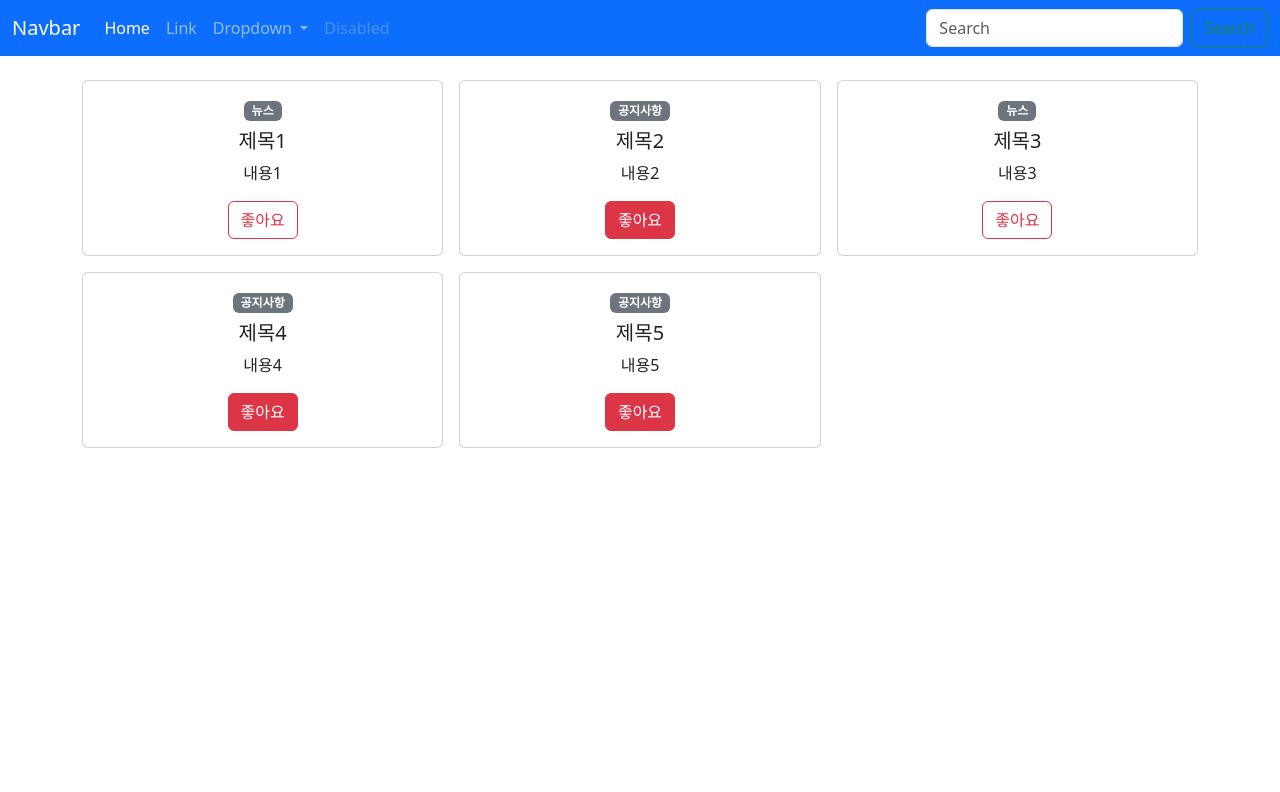
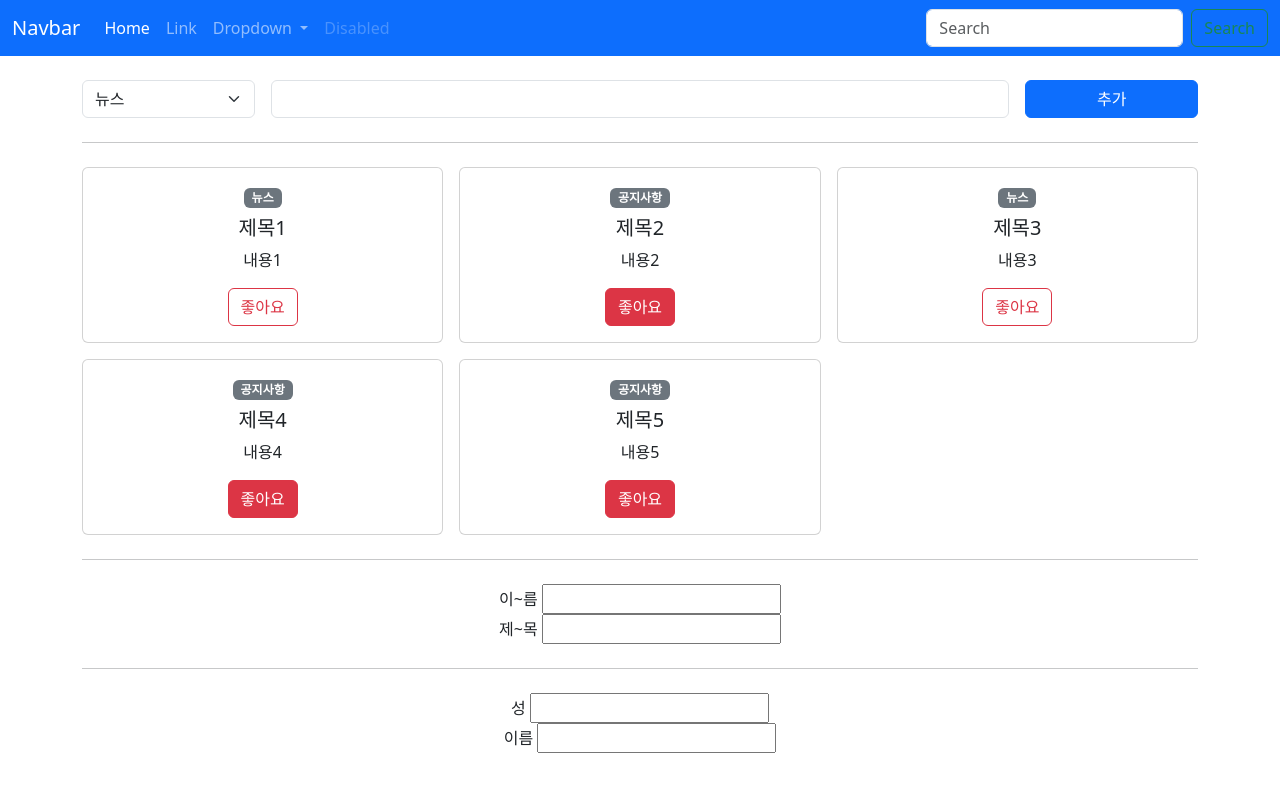
Before and after one commit to pearlag/Vue.js, a Vue app: page / in a window 1280 px wide. Shown: the top 792 px of the page. Built offline with nearby package versions, Linux system fonts and the light colour scheme.

Commit message:
study day 10

```diff
--- a/src/components/AppCard.vue
+++ b/src/components/AppCard.vue
@@ -30,7 +30,7 @@ export default {
 		},
 		contents: {
 			type: String,
-			required: true,
+			// required: true,
 		},
 		isLike: {
 			type: Boolean,
--- /dev/null
+++ b/src/components/LabelInput.vue
@@ -0,0 +1,31 @@
+<template>
+	<div>
+		<label>
+			{{ label }}
+			<input v-model="value" type="text" />
+			<!-- :value="modelValue"
+      @input="event => $emit('update:modelValue', event.target.value)" -->
+		</label>
+	</div>
+</template>
+
+<script>
+import { computed } from 'vue';
+export default {
+	props: ['modelValue', 'label'],
+	emits: ['update:modelValue'],
+	setup(props, { emit }) {
+		const value = computed({
+			get() {
+				return props.modelValue;
+			},
+			set(value) {
+				emit('update:modelValue', value);
+			},
+		});
+		return { value };
+	},
+};
+</script>
+
+<style lang="scss" scoped></style>
--- /dev/null
+++ b/src/components/LabelTitle.vue
@@ -0,0 +1,29 @@
+<template>
+	<div>
+		<label>
+			{{ label }}
+			<input v-model="value" type="text" />
+		</label>
+	</div>
+</template>
+
+<script>
+import { computed } from 'vue';
+export default {
+	props: ['title', 'label'],
+	emits: ['update:title'],
+	setup(props, { emit }) {
+		const value = computed({
+			get() {
+				return props.title;
+			},
+			set(value) {
+				emit('update:title', value);
+			},
+		});
+		return { value };
+	},
+};
+</script>
+
+<style lang="scss" scoped></style>
--- /dev/null
+++ b/src/components/PostCreate.vue
@@ -0,0 +1,58 @@
+<template>
+	<div class="row g-3">
+		<!-- @click="$emit('createPost', 1, 2, 3, '냥냥')" -->
+		<div class="col col-2">
+			<select
+				v-model="type"
+				class="form-select"
+				aria-label="Default select example"
+			>
+				<option selected>Open this select menu</option>
+				<option value="news">뉴스</option>
+				<option value="notice">공지사항</option>
+			</select>
+		</div>
+		<div class="col col-8">
+			<input v-model="title" type="text" class="form-control" />
+		</div>
+		<div class="col col-2 d-grid">
+			<button class="btn btn-primary" @click="createPost">추가</button>
+		</div>
+	</div>
+</template>
+
+<script>
+import { ref } from 'vue';
+
+export default {
+	// emits: ['createPost'],
+
+	emits: {
+		createPost: newPost => {
+			if (!newPost.type) {
+				return false;
+			} else if (!newPost.title) {
+				return false;
+			}
+			return true;
+		},
+	},
+
+	setup(props, { emit }) {
+		const type = ref('news');
+		const title = ref('');
+		const createPost = () => {
+			const newPost = {
+				type: type.value,
+				title: title.value,
+			};
+			emit('createPost', newPost);
+			type.value = 'news';
+			title.value = '';
+		};
+		return { createPost, title, type };
+	},
+};
+</script>
+
+<style lang="scss" scoped></style>
--- a/src/components/TheView.vue
+++ b/src/components/TheView.vue
@@ -1,6 +1,10 @@
 <template>
 	<main>
 		<div class="container text-center py-4">
+			<PostCreate @create-post="createPost"></PostCreate>
+
+			<hr class="my-4" />
+
 			<div class="row g-3">
 				<div class="col col-4" v-for="post in posts" key="post.id">
 					<AppCard
@@ -11,16 +15,36 @@
 					></AppCard>
 				</div>
 			</div>
+
+			<hr class="my-4" />
+
+			<LabelInput v-model="username" label="이~름"></LabelInput>
+			<LabelTitle v-model:title="username" label="제~목"></LabelTitle>
+
+			<hr class="my-4" />
+
+			<Username
+				v-model:firstname="firstname"
+				v-model:lastname="lastname"
+			></Username>
 		</div>
 	</main>
 </template>
 
 <script>
 import AppCard from '@/components/AppCard.vue';
-import { reactive } from 'vue';
+import PostCreate from '@/components/PostCreate.vue';
+import LabelInput from '@/components/LabelInput.vue';
+import LabelTitle from '@/components/LabelTitle.vue';
+import Username from '@/components/Username.vue';
+import { ref, reactive } from 'vue';
 export default {
 	components: {
 		AppCard,
+		PostCreate,
+		LabelInput,
+		LabelTitle,
+		Username,
 	},
 	setup() {
 		const posts = reactive([
@@ -48,7 +72,16 @@ export default {
 				type: 'notice',
 			},
 		]);
-		return { posts };
+		const createPost = newPost => {
+			console.log('createPost');
+			console.log('newPost: ', newPost);
+			posts.push(newPost);
+		};
+
+		const username = ref('');
+		const firstname = ref('');
+		const lastname = ref('');
+		return { posts, createPost, username, firstname, lastname };
 	},
 };
 </script>
--- /dev/null
+++ b/src/components/Username.vue
@@ -0,0 +1,31 @@
+<template>
+	<div>
+		<LabelInput
+			:model-value="firstname"
+			@update:model-value="value => $emit('update:firstname', value)"
+			label="성"
+		></LabelInput>
+		<LabelInput
+			:model-value="lastname"
+			@update:model-value="value => $emit('update:lastname', value)"
+			label="이름"
+		></LabelInput>
+	</div>
+</template>
+
+<script>
+import LabelInput from '@/components/LabelInput.vue';
+
+export default {
+	props: ['firstname', 'lastname'],
+	emits: ['update:firstname', 'update:lastname'],
+	components: {
+		LabelInput,
+	},
+	setup() {
+		return {};
+	},
+};
+</script>
+
+<style lang="scss" scoped></style>
```
